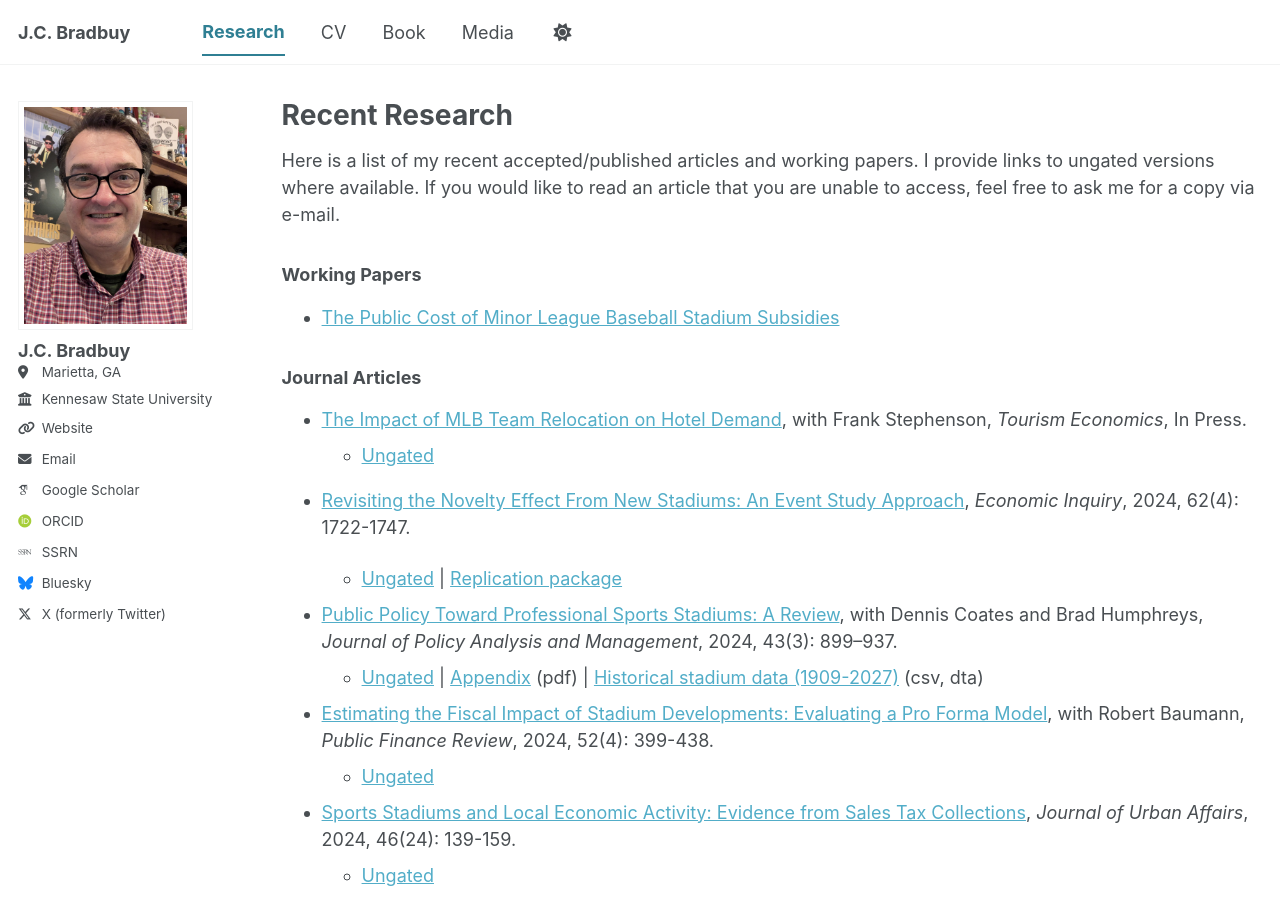
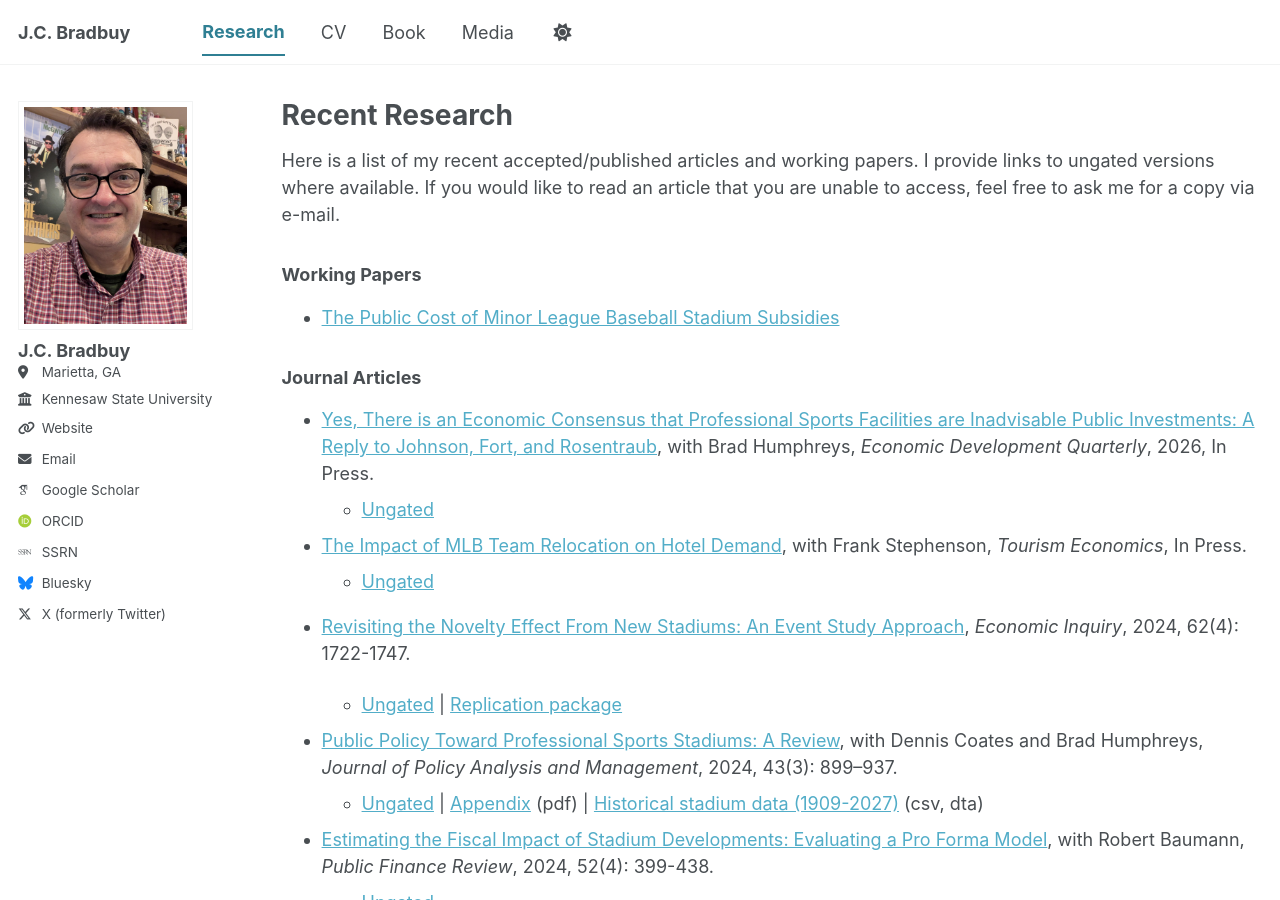
Before and after one commit to jcbradbury/jcbradbury.github.io, a Jekyll site: the page built from _pages/research.md, in a window 1280 px wide and 900 px high. Built offline with Jekyll 4.4.1, drawn with Linux system fonts in a browser that asks for light colours; some web fonts are replaced; a script bundle is joined from its source files by our own code; library files that are not in the unit come from our copies.

Commit message:
Update research.md

```diff
--- a/_pages/research.md
+++ b/_pages/research.md
@@ -22,8 +22,10 @@ Here is a list of my recent accepted/published articles and working papers. I pr
 
     - [Replication package](https://doi.org/10.3886/E241242V1)
 
-- [Yes, There is an Economic Consensus that Professional Sports Facilities are Inadvisable Public Investments: A Reply to Johnson, Fort, and Rosentraub], with Brad Humphreys, *Economic Development Quarterly*, 2026, 40(2)
 -->
+- [Yes, There is an Economic Consensus that Professional Sports Facilities are Inadvisable Public Investments: A Reply to Johnson, Fort, and Rosentraub](https://jcbradbury.com/files/Bradbury_HumphreysEDQ_accepted.pdf), with Brad Humphreys, *Economic Development Quarterly*, 2026, In Press. <!-- 40(2) -->
+    - [Ungated](https://jcbradbury.com/files/Bradbury_HumphreysEDQ_accepted.pdf)
+
 
 - [The Impact of MLB Team Relocation on Hotel Demand](https://journals.sagepub.com/doi/10.1177/13548166251405295), with Frank Stephenson, *Tourism Economics*, In Press.
     - [Ungated](https://journals.sagepub.com/doi/pdf/10.1177/13548166251405295?casa_token=i9nq1LFTm40AAAAA:nG_W01AtMOmXLkkIkmViUpvnMoCSUKnRXmnEzToOd4qiRUmC674PwtbN4rA56Nq552sx86uwMS8vLw)
```
